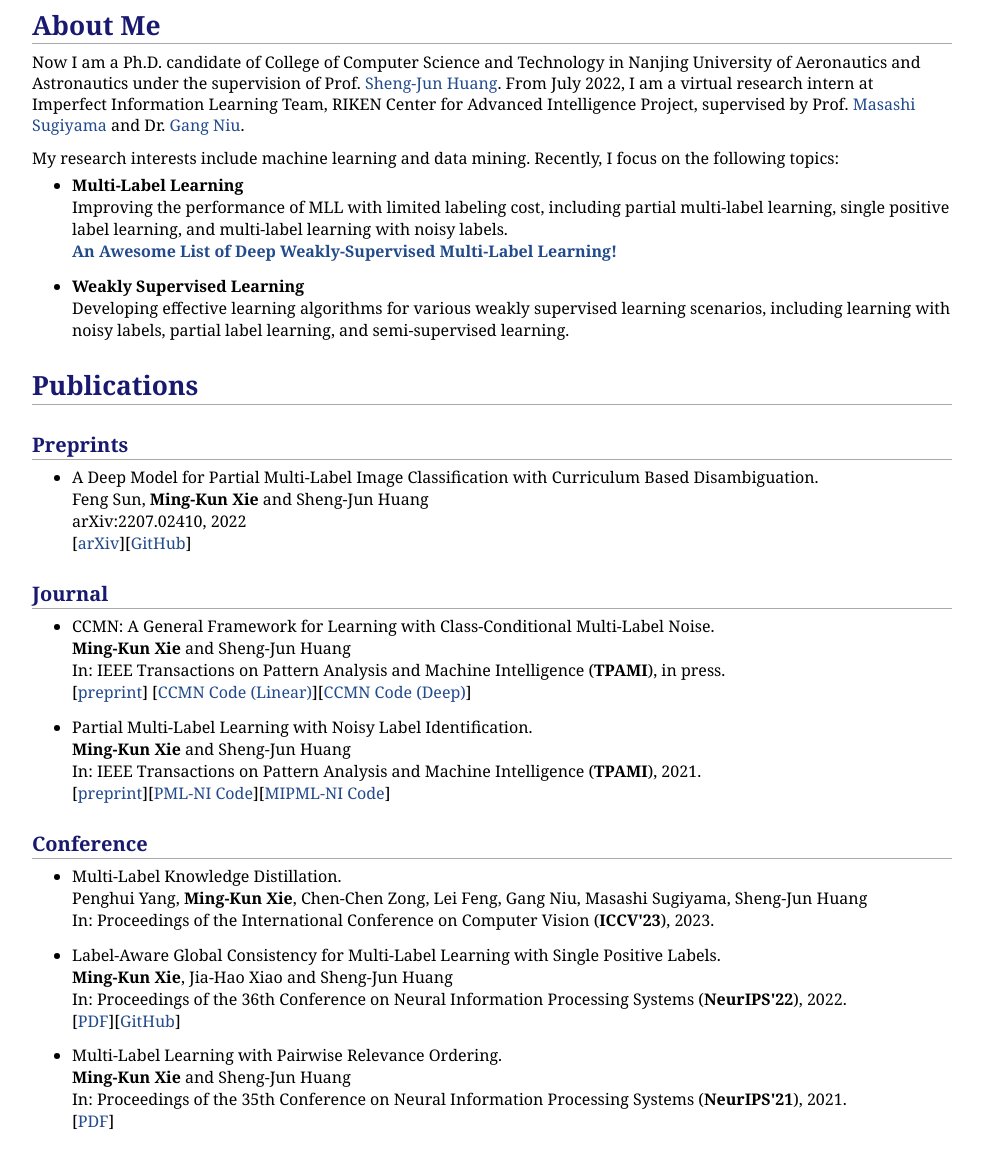
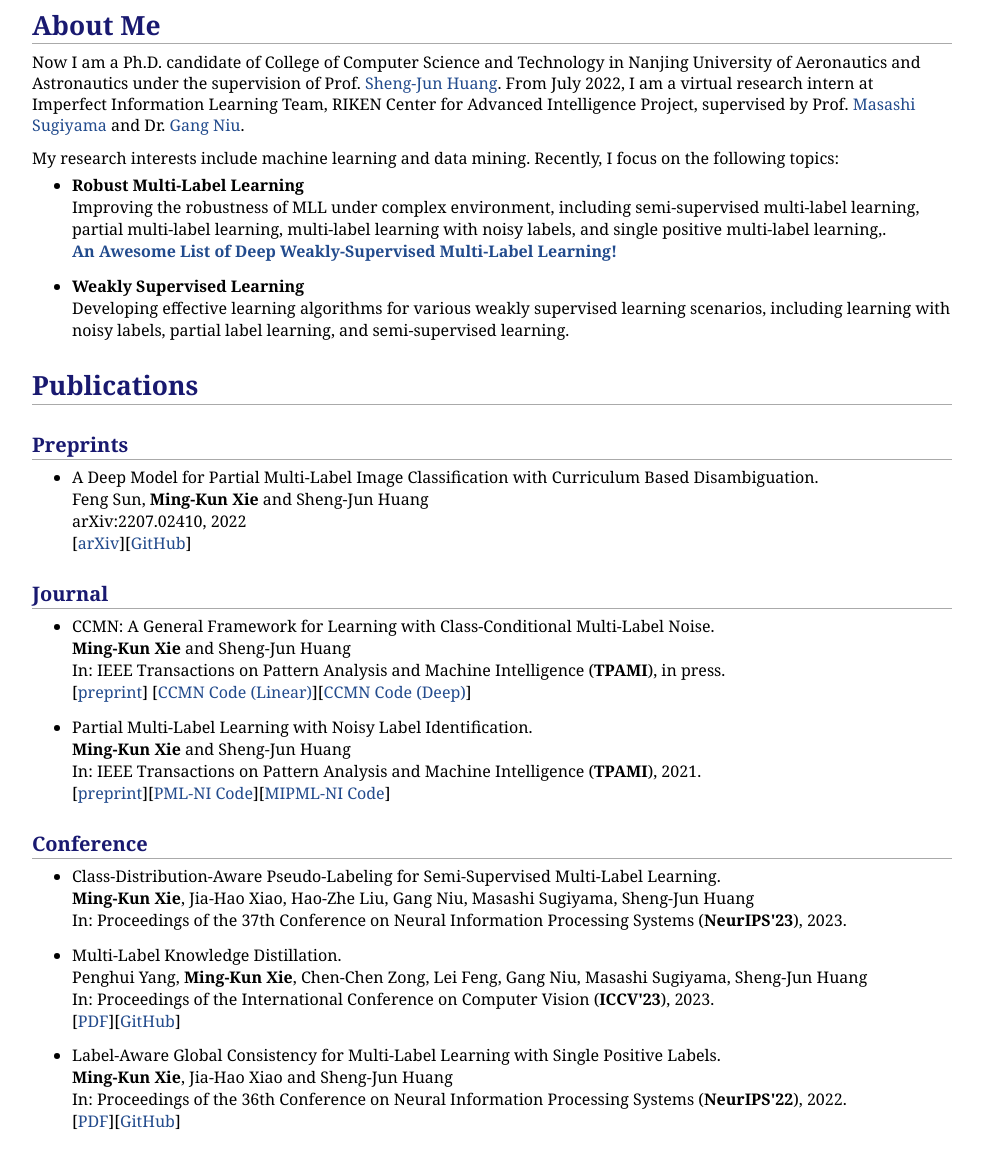
Before and after one commit to xiemk/xiemk.github.io, a Jekyll site: the page index.html, which Jekyll copies as it is, in a window 1280 px wide and 1400 px high. Shown: the part 251-1400 px from the top of the window, without its empty margins (148-1131 px from the left). Built offline with Jekyll 4.4.1, drawn with Linux system fonts in a browser that asks for light colours; some of the changed text lies outside the part shown.

Commit message:
updating

```diff
--- a/index.html
+++ b/index.html
@@ -31,8 +31,8 @@ Email: mkxie@nuaa.edu.cn <br />
 
 <p>My research interests include machine learning and data mining. Recently, I focus on the following topics:
 <ul style="list-style-type:disc">
-  <li><b>Multi-Label Learning</b>
-    <br>Improving the performance of MLL with limited labeling cost, including partial multi-label learning, single positive label learning, and multi-label learning with noisy labels.
+  <li><b>Robust Multi-Label Learning</b>
+    <br>Improving the robustness of MLL under complex environment, including semi-supervised multi-label learning, partial multi-label learning, multi-label learning with noisy labels, and single positive multi-label learning,.
     <br><b><a href="https://github.com/milkxie/awesome-weakly-supervised-multi-label-learning">An Awesome List of Deep Weakly-Supervised Multi-Label Learning!</a></b>
   </li>
 </ul>
@@ -65,8 +65,13 @@ Email: mkxie@nuaa.edu.cn <br />
 
 <h2>Conference</h2>
 <ul style="list-style-type:disc">
+  <li>Class-Distribution-Aware Pseudo-Labeling for Semi-Supervised Multi-Label Learning.<br><b>Ming-Kun Xie</b>, Jia-Hao Xiao, Hao-Zhe Liu, Gang Niu, Masashi Sugiyama, Sheng-Jun Huang<br>In: Proceedings of the 37th Conference on Neural Information Processing Systems (<strong>NeurIPS'23</strong>), 2023.<br>
+  <!-- [<a href="publication/neurips22-lac.pdf">PDF</a>][<a href="https://github.com/milkxie/SPML-LAC">GitHub</a>] -->
+  </li>
+</ul>
+<ul style="list-style-type:disc">
   <li>Multi-Label Knowledge Distillation.<br>Penghui Yang, <b>Ming-Kun Xie</b>, Chen-Chen Zong, Lei Feng, Gang Niu, Masashi Sugiyama, Sheng-Jun Huang<br>In: Proceedings of the International Conference on Computer Vision (<strong>ICCV'23</strong>), 2023. <br>
-  <!-- [<a href="publication/neurips22-lac.pdf">PDF</a>][<a href="https://github.com/milkxie/SPML-LAC">GitHub</a>] -->
+  [<a href="publication/iccv23-mlkd.pdf">PDF</a>][<a href="https://github.com/penghui-yang/L2D">GitHub</a>]
   </li>
 </ul>
 <ul style="list-style-type:disc">
```
Also changed, not shown: other parts of index.html (+1 -1 lines), 1 other file.
